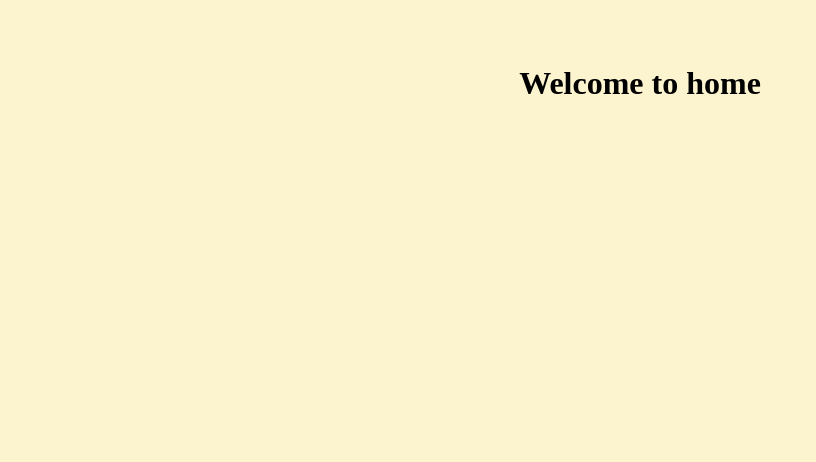
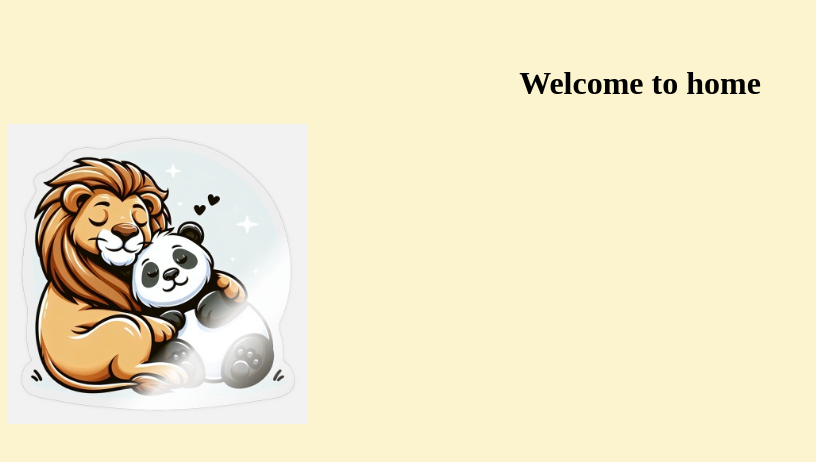
Before and after one commit to StefhanyOrtega/alfa, a plain HTML site: page index.html in a window 1280 px wide. Shown: the whole page, without its empty margins (0-816 px from the left). Drawn offline with Linux system fonts and the light colour scheme.

Commit message:
Add imagen with HTML

```diff
--- a/index.html
+++ b/index.html
@@ -9,5 +9,8 @@
     <br>
     <br>
   <center><h1> Welcome to home</h1> </center>
+
+  <img src="Imagines/imagenn.jpg" width= "300">
+  </center>
 </body>
 </html>
```
Also changed, not shown: Imagines/imagenn.jpg (added).
